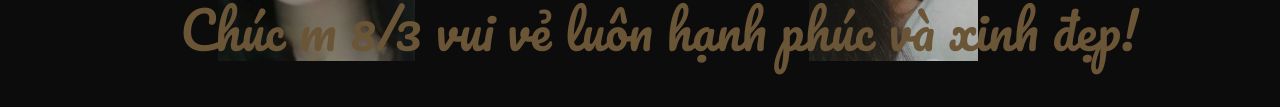
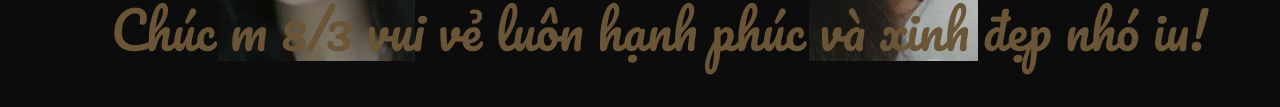
Before and after one commit to tuandatdl/tuandatdl.github.io, a plain HTML site: page index.html in a window 1280 px wide. Shown: the part 444-551 px from the top of the page. Drawn offline with Linux system fonts and the light colour scheme; a web font is replaced by a local one.

Commit message:
Update index.html

```diff
--- a/index.html
+++ b/index.html
@@ -39,7 +39,7 @@ supportsCssVars() || alert("Please view this demo in a modern browser that suppo
 					<span>Love</span>
 				</h2>
 				<h2 class="content__title no-select">
-					<span class="content__title-sub">Chúc m 8/3 vui vẻ luôn hạnh phúc và xinh đẹp!</span>
+					<span class="content__title-sub">Chúc m 8/3 vui vẻ luôn hạnh phúc và xinh đẹp nhó iu!</span>
 				</h2>
 			</div>
 		</main>
```
